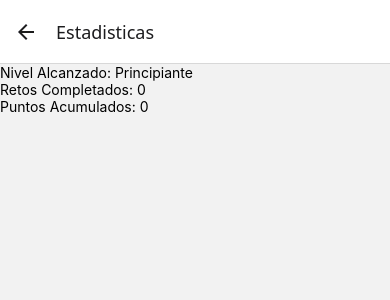
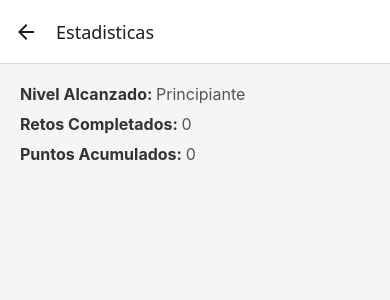
Before and after one commit to Fernando-Bonilla/EcoChallenge, a React Native app: screen /UserPanel in a window 390 px wide. Shown: the top 300 px of the page. Built offline with nearby package versions, Linux system fonts and the light colour scheme.

Commit message:
Modulo estadisticas
- Agregado algunos estilos basicos

```diff
--- a/src/screens/AltaRetos/listRetos.js
+++ b/src/screens/AltaRetos/listRetos.js
@@ -66,7 +66,7 @@ export function ListRetos() {
 
   return (
     //<View style={styleListRetos.container}>
-      <KeyboardAvoidingView behavior="padding" style={{flex: 1, padding: 20}}>
+    <KeyboardAvoidingView behavior="padding" style={{ flex: 1, padding: 20 }}>
       <ScrollView contentContainerStyle={{ flexGrow: 1, paddingBottom: 20 }}>
         {reto.length > 0 ? (
           reto.map((reto, index) => (
--- a/src/screens/UserPanel/UserPanel.js
+++ b/src/screens/UserPanel/UserPanel.js
@@ -5,6 +5,8 @@ import { useUser } from "../../Context/UserContext";
 import { useEffect, useState } from "react";
 import { useCallback } from "react";
 import { useFocusEffect } from "@react-navigation/native";
+
+import styles from "./UserPanel.styles";
 
 const UserPanel = ({ navigation }) => {
 
@@ -33,7 +35,7 @@ const UserPanel = ({ navigation }) => {
 
     // Envolviendo la funcion getScore dentro del useEffect y pasarle como dependencia,
     // Se va a ejecutar cada vez que challengePerUser actualize su estado
-    useEffect (() => {
+    useEffect(() => {
         function getScore() {
             let acum = 0;
 
@@ -52,25 +54,39 @@ const UserPanel = ({ navigation }) => {
     useEffect(() => {
 
         function getLvl() {
-            if(finalScore >= 0 ||  finalScore <= 5) {
+            if (finalScore >= 0 || finalScore <= 5) {
                 setUserLvl("Principiante");
 
 
-            }else if(finalScore > 5 && finalScore <= 15) {
+            } else if (finalScore > 5 && finalScore <= 15) {
                 setUserLvl("Avanzado");
 
 
-            }else {
+            } else {
                 setUserLvl("Sarpado en Reciclaje");
             }
         }
 
         getLvl();
 
-    },[finalScore]);
+    }, [finalScore]);
+
+    return (
+        <ScrollView contentContainerStyle={styles.container}>
+            <Text style={styles.title}>
+                Nivel Alcanzado: <Text style={styles.value}>{userLvl}</Text>
+            </Text>
+            <Text style={styles.title}>
+                Retos Completados: <Text style={styles.value}>{challengePerUser.length}</Text>
+            </Text>
+            <Text style={styles.title}>
+                Puntos Acumulados: <Text style={styles.value}>{finalScore}</Text>
+            </Text>
+        </ScrollView>
+    );
 
 
-    return (
+    /* return (
 
         <ScrollView contentContainerStyle={{ flexGrow: 1, paddingBottom: 20 }}>
 
@@ -85,7 +101,7 @@ const UserPanel = ({ navigation }) => {
             </Text>
         </ScrollView>
 
-    );
+    ); */
 
 }
 
--- a/src/screens/UserPanel/UserPanel.styles.js
+++ b/src/screens/UserPanel/UserPanel.styles.js
@@ -0,0 +1,31 @@
+import { StyleSheet } from "react-native";
+
+/* const styles = StyleSheet.create({
+
+    text: {
+
+    }
+
+});
+
+export default styles; */
+
+const styles = StyleSheet.create({
+    container: {
+        flexGrow: 1,
+        padding: 20,
+        backgroundColor: '#f5f5f5', // color suave de fondo
+    },
+    title: {
+        fontSize: 16,
+        fontWeight: 'bold',
+        marginBottom: 10,
+        color: '#333',
+    },
+    value: {
+        fontWeight: 'normal',
+        color: '#555',
+    }
+});
+
+export default styles;
```
Lines whose indentation alone changed are shown as unchanged.
